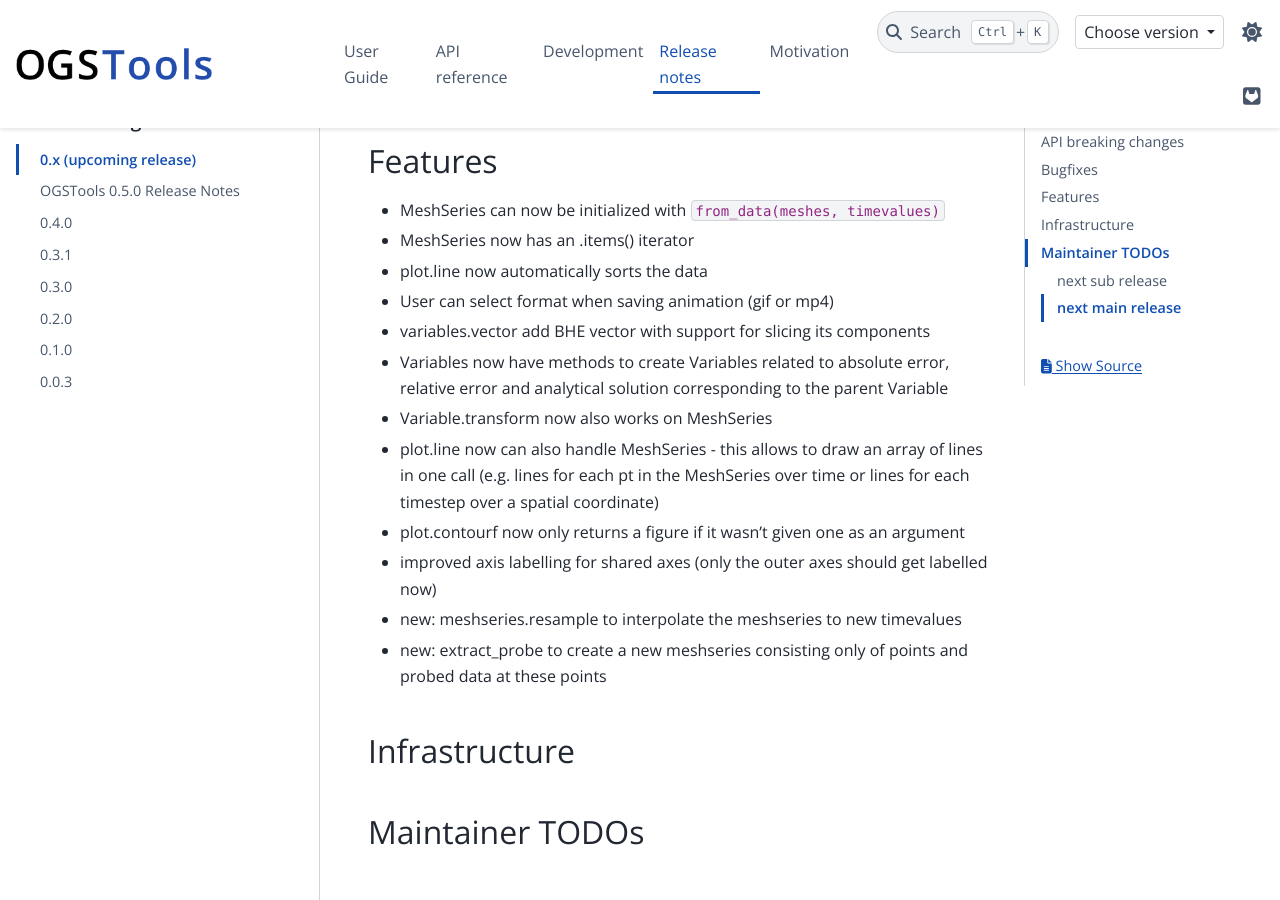
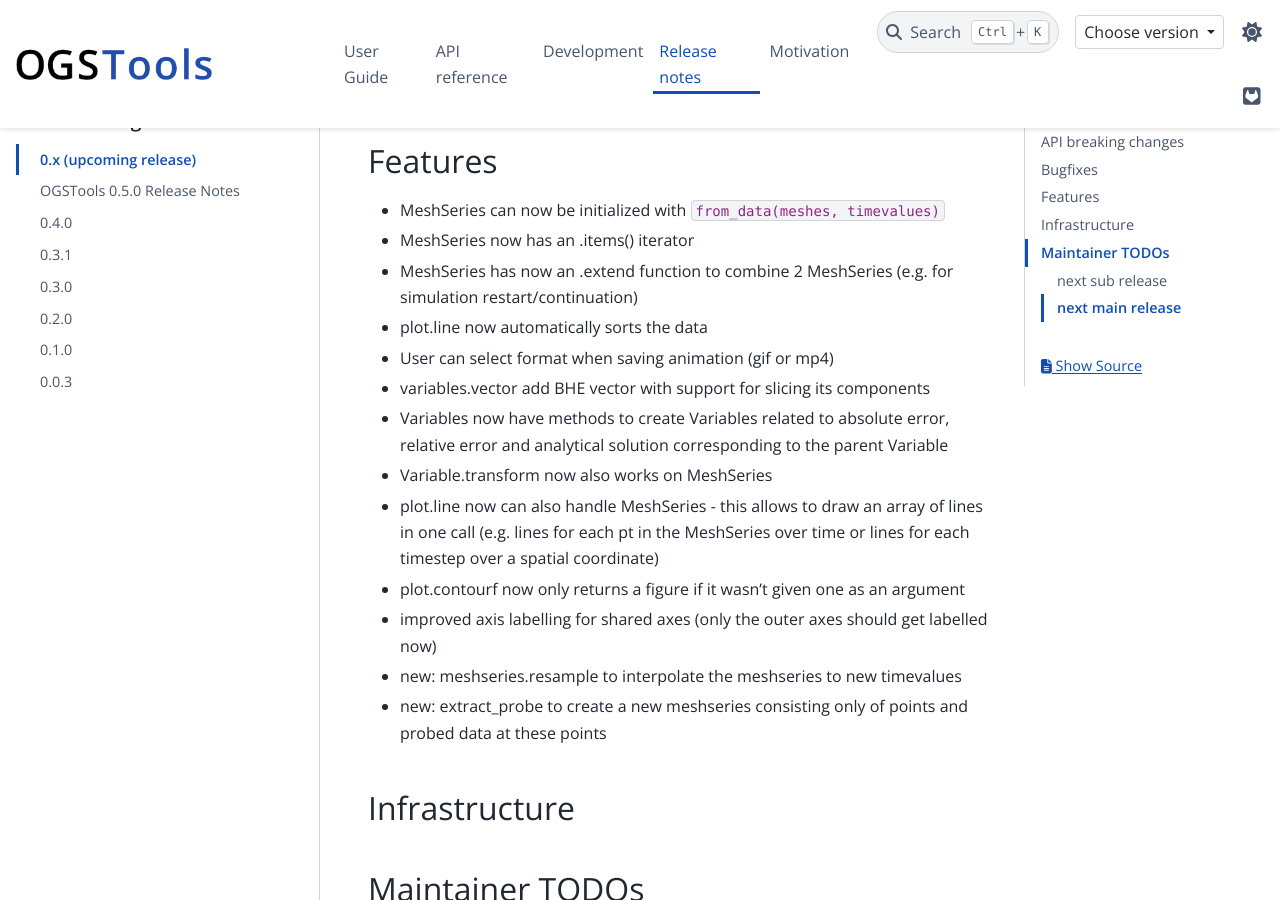
Before and after one commit to ufz/ogstools, a Sphinx documentation site: the page built from docs/releases/ogstools-0.x.md, in a window 1280 px wide and 900 px high, scrolled down 697 px. Built offline with Sphinx 7.4.7 and the PyData theme 0.15.4, drawn with Linux system fonts in a browser that asks for light colours; pages that are not in the unit, such as notebooks, are missing from menus; the version number could not be read and is left out; comment, search, counter and statistics services are not loaded.

Commit message:
MeshSeries extend, release notes

```diff
--- a/docs/releases/ogstools-0.x.md
+++ b/docs/releases/ogstools-0.x.md
@@ -23,6 +23,7 @@
 
 - MeshSeries can now be initialized with `from_data(meshes, timevalues)`
 - MeshSeries now has an .items() iterator
+- MeshSeries has now an .extend function to combine 2 MeshSeries (e.g. for simulation restart/continuation)
 - plot.line now automatically sorts the data
 - User can select format when saving animation (gif or mp4)
 - variables.vector add BHE vector with support for slicing its components
```
